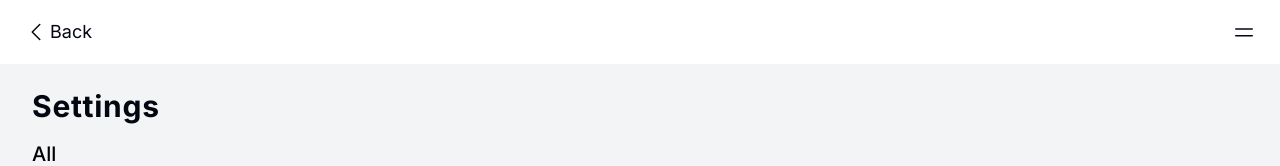
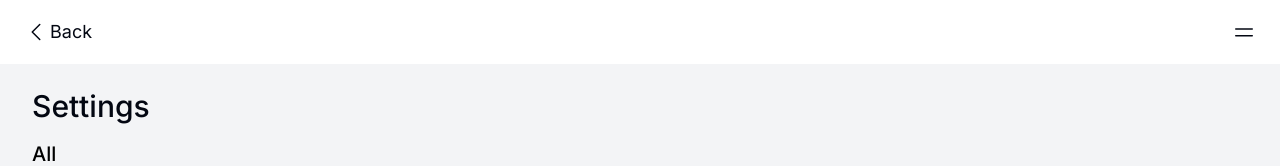
Before and after one commit to bhendi-boi/Hex-cal, a Next.js app: page /settings in a window 1280 px wide. Shown: the top 166 px of the page. Built offline with nearby package versions, Linux system fonts and the light colour scheme.

Commit message:
added a new component InnerHeader

```diff
--- /dev/null
+++ b/app/InnerHeader.tsx
@@ -0,0 +1,11 @@
+import React from "react";
+
+const InnerHeader = ({ title }: { title: string }) => {
+  return (
+    <header className="">
+      <h1 className="px-2 text-3xl font-medium text-gray-950">{title}</h1>
+    </header>
+  );
+};
+
+export default InnerHeader;
--- a/app/calculator/page.tsx
+++ b/app/calculator/page.tsx
@@ -1,11 +1,10 @@
+import InnerHeader from "../InnerHeader";
 import Form from "./Form";
 
 const page = () => {
   return (
     <>
-      <header className="">
-        <h1 className="px-2 text-3xl font-medium text-gray-950">Calculator</h1>
-      </header>
+      <InnerHeader title="Calculator" />
       <Form />
     </>
   );
--- a/app/converter/page.tsx
+++ b/app/converter/page.tsx
@@ -1,5 +1,6 @@
 import { Metadata } from "next";
 import Form from "./Form";
+import InnerHeader from "../InnerHeader";
 
 export const metadata: Metadata = {
   title: "Converter | Hex Cal",
@@ -17,9 +18,7 @@ export const metadata: Metadata = {
 const page = () => {
   return (
     <>
-      <header className="">
-        <h1 className="px-2 text-3xl font-medium text-gray-950">Converter</h1>
-      </header>
+      <InnerHeader title="Converter" />
       <Form />
     </>
   );
--- a/app/settings/page.tsx
+++ b/app/settings/page.tsx
@@ -1,13 +1,10 @@
+import InnerHeader from "../InnerHeader";
 import Form from "./Form";
 
 const page = () => {
   return (
     <>
-      <header>
-        <h1 className="px-2 text-3xl font-bold tracking-wide text-gray-950">
-          Settings
-        </h1>
-      </header>
+      <InnerHeader title="Settings" />
       <Form />
     </>
   );
```
